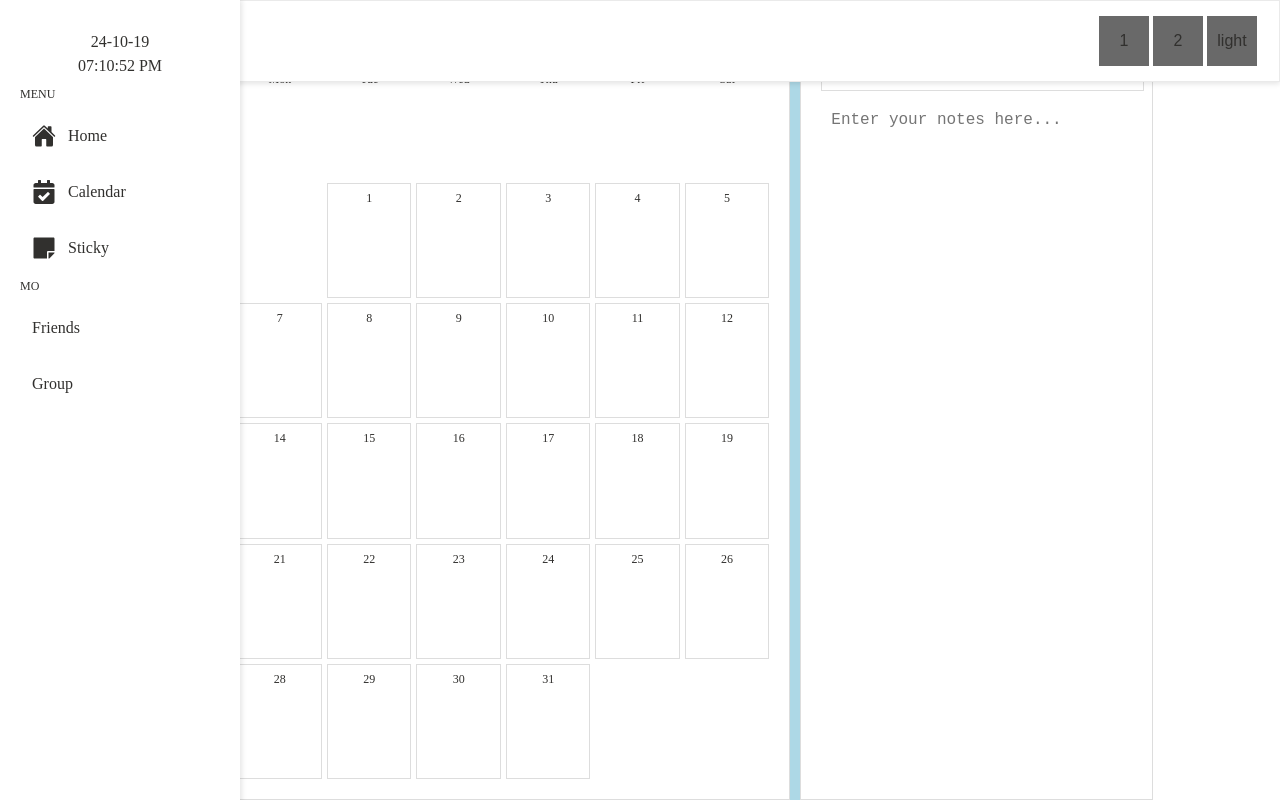
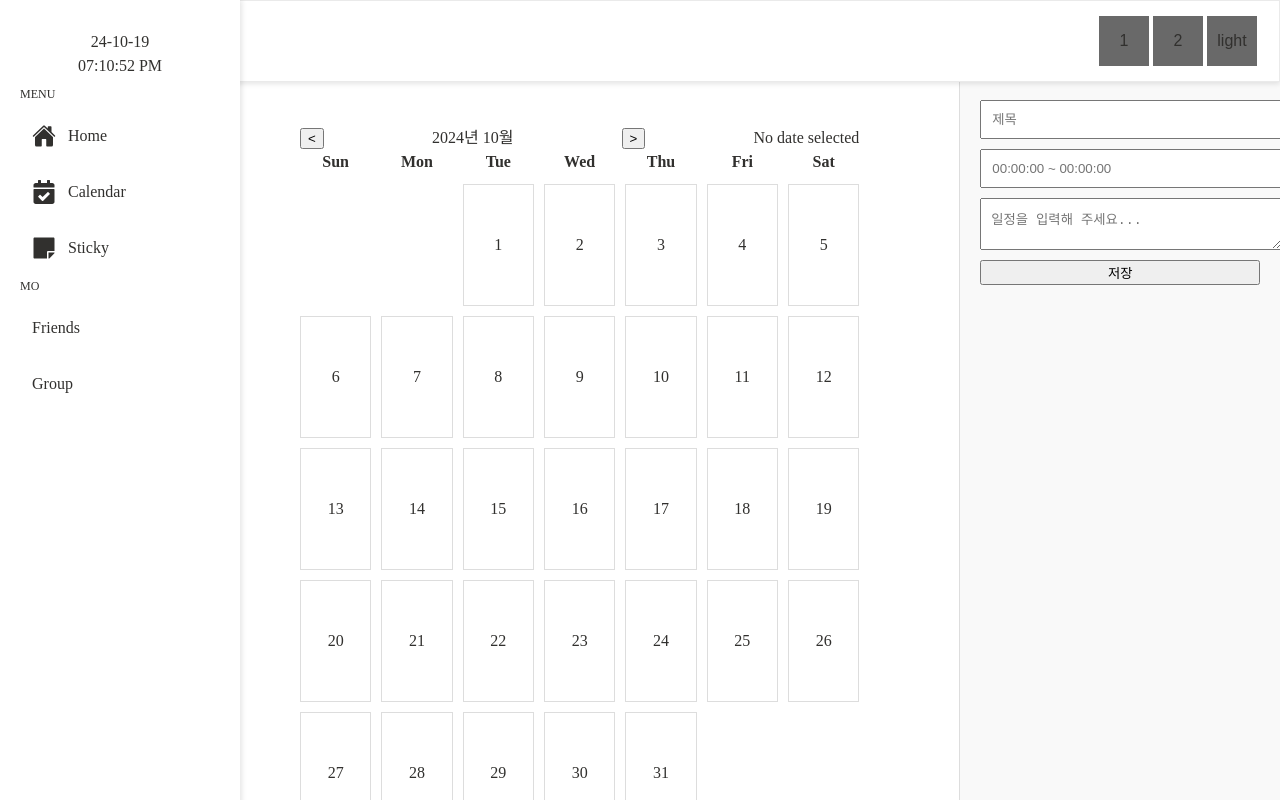
Before and after one commit to KimSnowFlower/MoToDo, a React (Create React App) app in the folder client/: page /calendar in a window 1280 px wide. Built offline with nearby package versions, Linux system fonts and the light colour scheme.

Commit message:
20240817

```diff
--- a/client/src/Components/Calendar/Calendar.jsx
+++ b/client/src/Components/Calendar/Calendar.jsx
@@ -1,13 +1,14 @@
 import React, { useState } from 'react';
 import MenuBar from '../MenuBar/MenuBar';
-import styles from './Calender.module.css'; // CSS 모듈로 변경
+import styles from './Calendar.module.css'; // CSS 모듈로 변경
 
 const Calendar = () => {
   const currentDate = new Date();
   const [currentYear, setCurrentYear] = useState(currentDate.getFullYear());
   const [currentMonth, setCurrentMonth] = useState(currentDate.getMonth());
   const [selectedDate, setSelectedDate] = useState(null);
-  const [isMenuExpanded, setIsMenuExpanded] = useState(true);
+  const [eventTitle, setEventTitle] = useState(''); // 이벤트 제목 상태 추가
+  const [events, setEvents] = useState({}); // 이벤트 저장 상태 추가
 
   const daysInWeek = ['Sun', 'Mon', 'Tue', 'Wed', 'Thu', 'Fri', 'Sat'];
   const firstDayOfMonth = new Date(currentYear, currentMonth, 1).getDay();
@@ -15,6 +16,7 @@ const Calendar = () => {
 
   const handleDateClick = (day) => {
     setSelectedDate(new Date(currentYear, currentMonth, day));
+    setEventTitle(events[`${currentYear}-${currentMonth + 1}-${day}`] || ''); // 선택한 날짜에 이미 저장된 이벤트 제목을 불러오기
   };
 
   const handlePrevMonth = () => {
@@ -35,8 +37,12 @@ const Calendar = () => {
     }
   };
 
-  const toggleMenu = () => {
-    setIsMenuExpanded(prev => !prev);
+  const handleSaveEvent = () => {
+    if (selectedDate) {
+      const dateKey = `${selectedDate.getFullYear()}-${selectedDate.getMonth() + 1}-${selectedDate.getDate()}`;
+      setEvents(prevEvents => ({ ...prevEvents, [dateKey]: eventTitle }));
+      setEventTitle(''); // 제목을 저장한 후 필드를 초기화
+    }
   };
 
   const days = [];
@@ -45,6 +51,7 @@ const Calendar = () => {
   }
 
   for (let day = 1; day <= daysInMonth; day++) {
+    const dateKey = `${currentYear}-${currentMonth + 1}-${day}`;
     days.push(
       <div
         key={day}
@@ -52,20 +59,21 @@ const Calendar = () => {
         onClick={() => handleDateClick(day)}
       >
         {day}
+        <div className={styles.eventTitle}>{events[dateKey]}</div> {/* 캘린더에 이벤트 제목 표시 */}
       </div>
     );
   }
 
   return (
-    <div className={`${styles.calendarPage} ${isMenuExpanded ? styles.expanded : styles.collapsed}`}>
-      <MenuBar isExpanded={isMenuExpanded} onToggleMenu={toggleMenu} />
+    <div className={styles.calendarPage}>
+      <MenuBar />
       <div className={styles.calendarContainer}>
         <div className={styles.calendarHeader}>
           <button onClick={handlePrevMonth}>&lt;</button>
           <div>{`${currentYear}년 ${currentMonth + 1}월`}</div>
           <button onClick={handleNextMonth}>&gt;</button>
           <div className={styles.selectedDate}>
-            {selectedDate ? `Selected: ${selectedDate.toLocaleDateString()}` : 'No date selected'}
+            {selectedDate ? `선택: ${selectedDate.toLocaleDateString()}` : 'No date selected'}
           </div>
         </div>
         <div className={styles.calendarGrid}>
@@ -78,9 +86,19 @@ const Calendar = () => {
         </div>
       </div>
       <div className={styles.textField}>
-        <input type="text" placeholder="Title" className={styles.textFieldTitle} />
+        <input
+          type="text"
+          placeholder="제목"
+          className={styles.textFieldTitle}
+          value={eventTitle}
+          onChange={(e) => setEventTitle(e.target.value)}
+        />
         <input type="text" placeholder="00:00:00 ~ 00:00:00" className={styles.textFieldTime} />
-        <textarea placeholder="Enter your notes here..." className={styles.textArea}></textarea>
+        <textarea
+          placeholder="일정을 입력해 주세요..."
+          className={styles.textArea}
+        ></textarea>
+        <button onClick={handleSaveEvent} className={styles.saveButton}>저장</button>
       </div>
     </div>
   );
--- /dev/null
+++ b/client/src/Components/Calendar/Calendar.module.css
@@ -0,0 +1,72 @@
+.calendarPage {
+    display: flex;
+    flex-direction: row;
+    width: calc(100% - 200px);
+    height: 100%;
+    margin-left: 200px;
+    padding-top: 10em;
+}
+
+  .calendarContainer {
+    flex: 2;
+    display: flex;
+    flex-direction: column;
+    align-items: center;
+    justify-content: center;
+    padding: 100px;
+  }
+
+  .textField {
+    flex: 1;
+    display: flex;
+    flex-direction: column;
+    padding: 20px;
+    background-color: #f9f9f9;
+    border-left: 1px solid #ddd;
+  }
+
+  .textFieldTitle,
+  .textFieldTime,
+  .textArea {
+    width: 100%;
+    margin-bottom: 10px;
+    padding: 10px;
+  }
+
+  .calendarHeader {
+    display: flex;
+    justify-content: space-between;
+    align-items: center;
+    width: 100%;
+  }
+
+  .calendarGrid {
+    display: grid;
+    grid-template-columns: repeat(7, 1fr);
+    gap: 10px;
+    width: 100%;
+  }
+
+  .calendarDay {
+    padding: 10px;
+    border: 1px solid #ddd;
+    display: flex;
+    justify-content: center;
+    align-items: center;
+    height: 100px;
+    cursor: pointer;
+  }
+
+  .calendarDayEmpty {
+    border: none;
+    background: transparent;
+  }
+
+  .calendarDayName {
+    font-weight: bold;
+    text-align: center;
+  }
+
+  .selected {
+    background-color: #f0f0f0;
+  }
--- a/client/src/Components/Calendar/Calender.module.css
+++ /dev/null
@@ -1,98 +0,0 @@
-.calendarPage {
-    display: flex;
-    height: 100vh;
-    background-color: #add8e6;
-  }
-
-  .calendarContainer {
-    flex: 2;
-    background-color: white;
-    padding: 20px;
-    border: 1px solid #ddd;
-    margin-right: 10px;
-    display: flex;
-    flex-direction: column;
-  }
-
-  .textField {
-    flex: 1;
-    padding: 20px;
-    border: 1px solid #ddd;
-    background-color: white;
-    overflow-x: scroll;
-  }
-
-  .textFieldTitle {
-    width: 100%;
-    margin-bottom: 10px;
-    padding: 5px;
-    font-size: 16px;
-    border: 1px solid #ddd;
-  }
-
-  .textFieldTime {
-    width: 100%;
-    margin-bottom: 10px;
-    padding: 5px;
-    font-size: 16px;
-    border: 1px solid #ddd;
-  }
-
-  .textArea {
-    width: 100%;
-    height: 300px;
-    resize: none;
-    padding: 10px;
-    font-size: 16px;
-    border: none;
-    outline: none;
-    box-sizing: border-box;
-  }
-
-  .calendarHeader {
-    display: flex;
-    justify-content: space-between;
-    align-items: center;
-    margin-bottom: 20px;
-  }
-
-  .calendarHeader button {
-    background: none;
-    border: none;
-    cursor: pointer;
-    font-size: 18px;
-  }
-
-  .selectedDate {
-    font-size: 14px;
-    color: #333;
-  }
-
-  .calendarGrid {
-    display: grid;
-    grid-template-columns: repeat(7, 1fr);
-    gap: 5px;
-    flex-grow: 1;
-  }
-
-  .calendarDayName,
-  .calendarDay {
-    padding: 5px;
-    text-align: center;
-    font-size: 12px;
-  }
-
-  .calendarDay.selected {
-    background-color: #007bff;
-    color: white;
-  }
-
-  .calendarDayEmpty {
-    background-color: transparent;
-  }
-
-  .calendarDay {
-    background-color: white;
-    border: 1px solid #ddd;
-    cursor: pointer;
-  }
```
